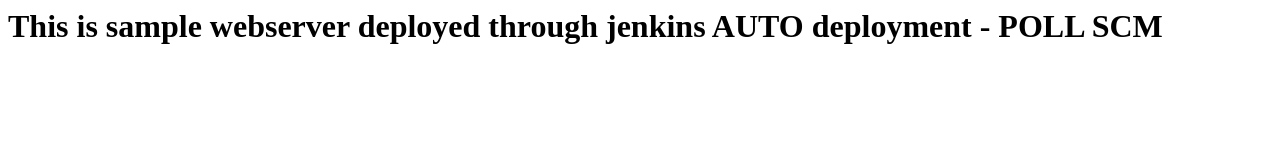
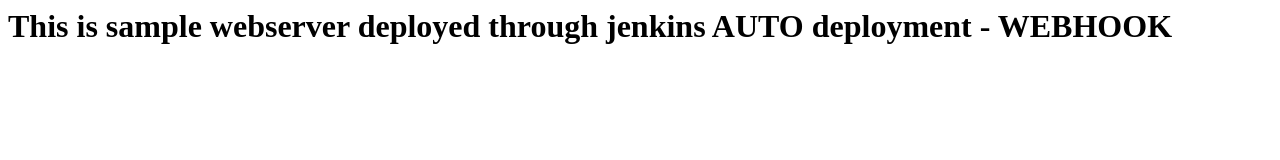
Before and after one commit to rajasekhar82/batch26, a plain HTML site: page index.html in a window 1280 px wide. Drawn offline with Linux system fonts and the light colour scheme.

Commit message:
update webhook

```diff
--- a/index.html
+++ b/index.html
@@ -1 +1 @@
-<h1> This is sample webserver deployed through jenkins AUTO deployment - POLL SCM </h1>
+<h1> This is sample webserver deployed through jenkins AUTO deployment - WEBHOOK </h1>
```
